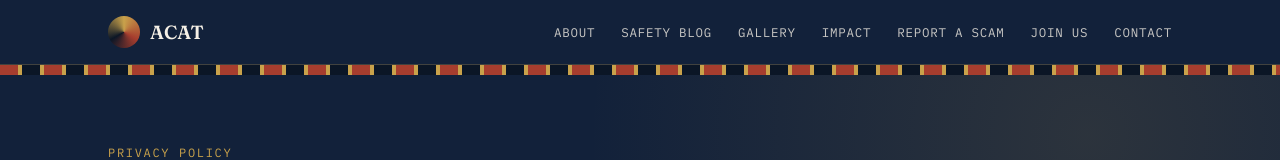
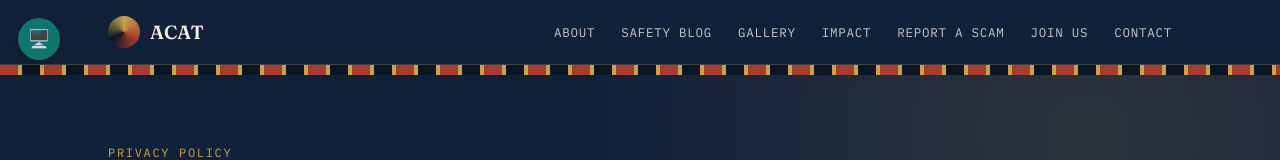
Before and after one commit to itssourav5198-stack/acat, a website: page privacy.html in a window 1280 px wide. Shown: the top 160 px of the page. Drawn offline with Linux system fonts and the light colour scheme.

Commit message:
Update privacy.html

```diff
--- a/privacy.html
+++ b/privacy.html
@@ -108,6 +108,6 @@
   navToggle.addEventListener('click', () => navLinks.classList.toggle('open'));
   navLinks.querySelectorAll('a').forEach(a => a.addEventListener('click', () => navLinks.classList.remove('open')));
 </script>
-
+<script src="theme-toggle.js"></script>
 </body>
 </html>
```
